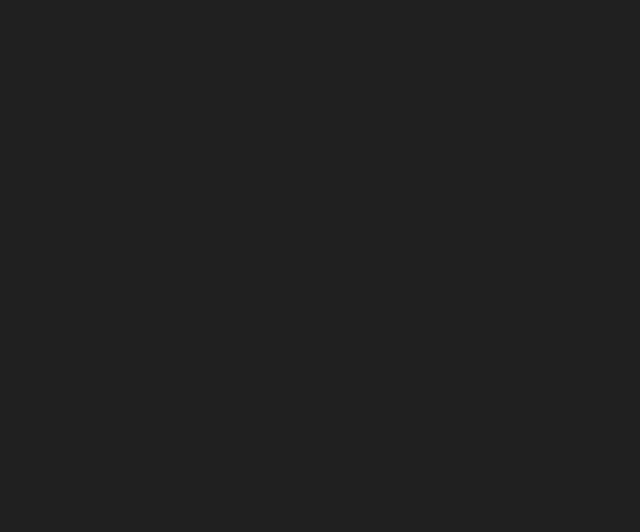
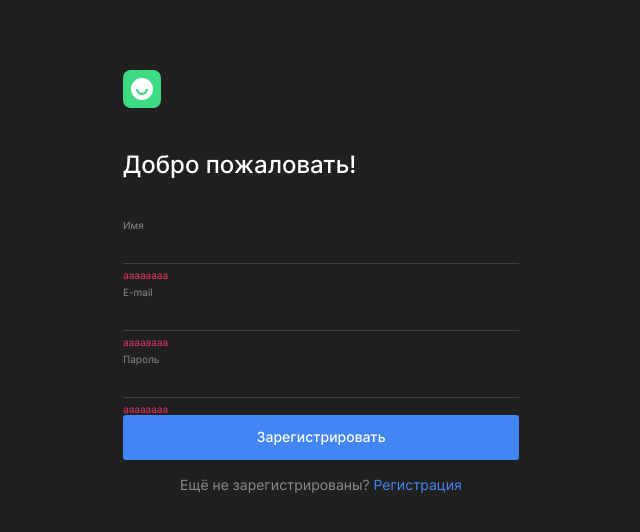
Before and after one commit to IllarionCorp/movies-explorer-frontend, a React (Create React App) app: page /signup in a window 1280 px wide. Before the commit this address had no page. Shown: the top 532 px of the page, without its empty margins (319-959 px from the left). Built offline with nearby package versions, Linux system fonts and the light colour scheme.

Commit message:
последние штрихи сигн

```diff
--- a/src/components/App/App.js
+++ b/src/components/App/App.js
@@ -2,22 +2,29 @@
 import './App.css';
 import Header from '../Header/Header';
 import Main from '../Main/Main';
-import Form from '../Form/Form';
 import { Route, Routes } from 'react-router-dom';
 import Footer from '../Footer/Footer';
+import SignInFormInput from '../SignInFormInput/SignInFormInput';
+import SignUpFormInput from '../SignUpFormInput/SignUpFormInput';
 
 function App() {
-    const [loggedIn, setLoggedIn] = React.useState(true);
+    const [loggedIn, setLoggedIn] = React.useState(false);
 
     return (
     <Routes>
-         <Route path='/signin' element={
+         <Route path="/signin" element={
             <>
               <Header modefi={"header_sign"} titleText={'Рады видеть!'}/>
-               <Form buttonText={'Войти'}/>
+              <SignInFormInput buttonText={'Войти'}/>
             </>
         }/>
-        <Route path='/' element={
+        <Route path='/signup' element={
+          <>
+            <Header modefi={"header_sign"} titleText={'Добро пожаловать!'} />
+            <SignUpFormInput buttonText={'Зарегистрировать'} />
+          </>
+        } />
+        <Route path="/" element={
             <>
               <Header loggedIn={loggedIn} modefi={"header_blue"} />
               <Main />
--- a/src/components/Form/Form.css
+++ b/src/components/Form/Form.css
@@ -7,16 +7,71 @@
     align-self: baseline;
 }
 
-.form__input-name {
+.form__submit-button {
+    padding: 0;
+    border: none;
+    background: #4285F4;
+    border-radius: 3px;
+    padding-top: 13px;
+    padding-bottom: 15px;
+    font-family: Inter;
+    font-style: normal;
+    font-weight: 500;
+    font-size: 14px;
+    line-height: 17px;
+    text-align: center;
+    color: #FFFFFF;
+}
+
+.form__submit-button:hover {
+    opacity: 0.8;
+    transition: 0.4s;
+    cursor: pointer;
+}
+
+.form__question {
+    font-style: normal;
+    font-weight: normal;
+    font-size: 14px;
+    line-height: 17px;
+    text-align: center;
+    color: #8B8B8B;
     margin: 0;
+    margin-top: 16px;
+    margin-bottom: 70px;
+}
+
+.reg__link {
+    font-style: normal;
+    font-weight: normal;
+    font-size: 14px;
+    line-height: 17px;
+    text-align: center;
+    color: #4285F4;
+    margin: 0;
+    text-decoration: none;
+    cursor: default;
+}
+
+.reg__link:hover {
+    opacity: 0.8;
+    transition: 0.4s;
+    cursor: pointer;
+}
+
+.form-input-error {
+    margin: 5px 0;
     font-style: normal;
     font-weight: normal;
     font-size: 10px;
     line-height: 12px;
-    color: #8B8B8B;
+    color: #EE3465;
 }
 
-.form__input {
+.form-input-error:last-of-type {
+    margin-bottom: 0;
+}
+.form-input {
     margin-top: 5px;
     border: none;
     outline: none;
@@ -33,41 +88,11 @@
     padding-bottom: 10px;
 }
 
-.form__submit-button {
-    padding: 0;
-    border: none;
-    background: #4285F4;
-    border-radius: 3px;
-    margin-top: 134px;
-    padding-top: 13px;
-    padding-bottom: 15px;
-    font-family: Inter;
-    font-style: normal;
-    font-weight: 500;
-    font-size: 14px;
-    line-height: 17px;
-    text-align: center;
-    color: #FFFFFF;
-}
-
-.form__question {
+.form-input-name {
+    margin: 0;
     font-style: normal;
     font-weight: normal;
-    font-size: 14px;
-    line-height: 17px;
-    text-align: center;
+    font-size: 10px;
+    line-height: 12px;
     color: #8B8B8B;
-    margin: 0;
-    margin-top: 16px;
 }
-
-.reg__link {
-    font-style: normal;
-    font-weight: normal;
-    font-size: 14px;
-    line-height: 17px;
-    text-align: center;
-    color: #4285F4;
-    margin: 0;
-    text-decoration: none;
-}
--- a/src/components/Form/Form.js
+++ b/src/components/Form/Form.js
@@ -4,14 +4,9 @@
 export default function Form(props) {
     return (
         <form id={props.typeForm} className='form'>
-                <p className='form__input-name'>Имя</p>
-                <input className='form__input' />
-                <span className='form__error'>aaaaaaaa</span>
-                <p className='form__input-name'>Имя</p>
-                <input className='form__input' />
-                <span className='form__error'>aaaaaaaa</span>
+                {props.children}
             <button type="submit" className='form__submit-button'>{props.buttonText}</button>
-            <p className='form__question'>Ещё не зарегистрированы? <Link to={'/'} className='reg__link'>Регистрация</Link></p>
+            <p className='form__question'>Ещё не зарегистрированы? <Link to="/signup" className='reg__link'>Регистрация</Link></p>
         </form>
     );
 }
--- a/src/components/Header/Header.css
+++ b/src/components/Header/Header.css
@@ -35,6 +35,7 @@
     color: #FFFFFF;
     font-size: 14px;
     line-height: 18px;
+    text-decoration: none;
 }
 
 .header__menu-link_films{
@@ -53,6 +54,12 @@
     justify-content: space-between;
     align-items: center;
     width: 100px;
+    text-decoration: none;
+}
+
+.header__menu-account:hover {
+    opacity: 0.6;
+    transition: 0.4s;
 }
 
 .header__profile {
@@ -81,11 +88,22 @@
     color: #000;
 }
 
+.header__menu-button:hover {
+    opacity: 0.6;
+    transition: 0.4s;
+    cursor: pointer;
+}
+
 .header__menu-link_reg {
     font-weight: 500;
     font-size: 12px;
     line-height: 16px;
     margin-right: 30px;
+}
+
+.header__menu-link:hover {
+    opacity: 0.6;
+    transition: 0.4s;
 }
 
 .header_sign {
--- a/src/components/Header/Header.js
+++ b/src/components/Header/Header.js
@@ -1,3 +1,4 @@
+import { Link } from "react-router-dom";
 import "./Header.css";
 
 export default function Header(props) {
@@ -6,27 +7,29 @@
       {
           props.modefi !== "header_sign" ? (
             <>
-            <button className="header__logo"></button>
+            <Link to='/'><button type="button" className="header__logo" /></Link>
             <nav
                 className={"header__menu"}
              >
             {props.loggedIn ? (
             <>
-            <p className="header__menu-link header__menu-link_films">Фильмы</p>
-            <p className="header__menu-link header__menu-link_save-films">
+            <Link to='/movies' className="header__menu-link header__menu-link_films">Фильмы</Link>
+            <Link to='/saved-movies' className="header__menu-link header__menu-link_save-films">
               Сохраненные фильмы
-            </p>
-            <div className="header__menu-account">
+            </Link>
+            <Link to='/profile' className="header__menu-account">
                 <p className="header__menu-link header__menu-link_acc">Аккаунт</p>
                 <div className="header__profile" />
-            </div>
+            </Link>
           </>
         ) : (
           <>
-            <p className="header__menu-link header__menu-link_reg">
+            <Link to={'/signup'} className="header__menu-link header__menu-link_reg">
               Регистрация
-            </p>
+            </Link>
+            <Link to={'/signin'}>
                 <button className="header__menu-button">Войти</button>
+            </Link>
           </>
         )}
       </nav>
@@ -35,7 +38,7 @@
           ) : (
                 <>
                     <div className="header__sign-block">
-                    <button className="header__logo header__logo_sign"></button>
+                        <Link to="/"><button type="button" className="header__logo header__logo_sign" /></Link>
                         <h1 className="header__title">{props.titleText}</h1>
                     </div>
                 </>
--- /dev/null
+++ b/src/components/SignInFormInput/SignInFormInput.js
@@ -0,0 +1,14 @@
+import Form from '../Form/Form';
+
+export default function SignInFormInput(props) {
+    return (
+        <Form typeForm={props.typeForm} buttonText={props.buttonText}>
+            <p className='form-input-name'>E-mail</p>
+            <input type='email' className='form-input' />
+            <span className='form-input-error'>aaaaaaaa</span>
+            <p className='form-input-name'>Пароль</p>
+            <input type='password' className='form-input' />
+            <span className='form-input-error'>aaaaaaaa</span>
+        </Form>
+    );
+}
--- /dev/null
+++ b/src/components/SignUpFormInput/SignUpFormInput.js
@@ -0,0 +1,17 @@
+import Form from "../Form/Form";
+
+export default function SignUpFormInput(props) {
+    return (
+        <Form typeForm={props.typeForm} buttonText={props.buttonText}>
+            <p className='form-input-name'>Имя</p>
+            <input type="text" className='form-input' />
+            <span className='form-input-error'>aaaaaaaa</span>
+            <p className='form-input-name'>E-mail</p>
+            <input type='email' className='form-input' />
+            <span className='form-input-error'>aaaaaaaa</span>
+            <p className='form-input-name'>Пароль</p>
+            <input type='password' className='form-input' />
+            <span className='form-input-error'>aaaaaaaa</span>
+        </Form>
+    );
+}
```
Lines whose indentation alone changed are shown as unchanged.
